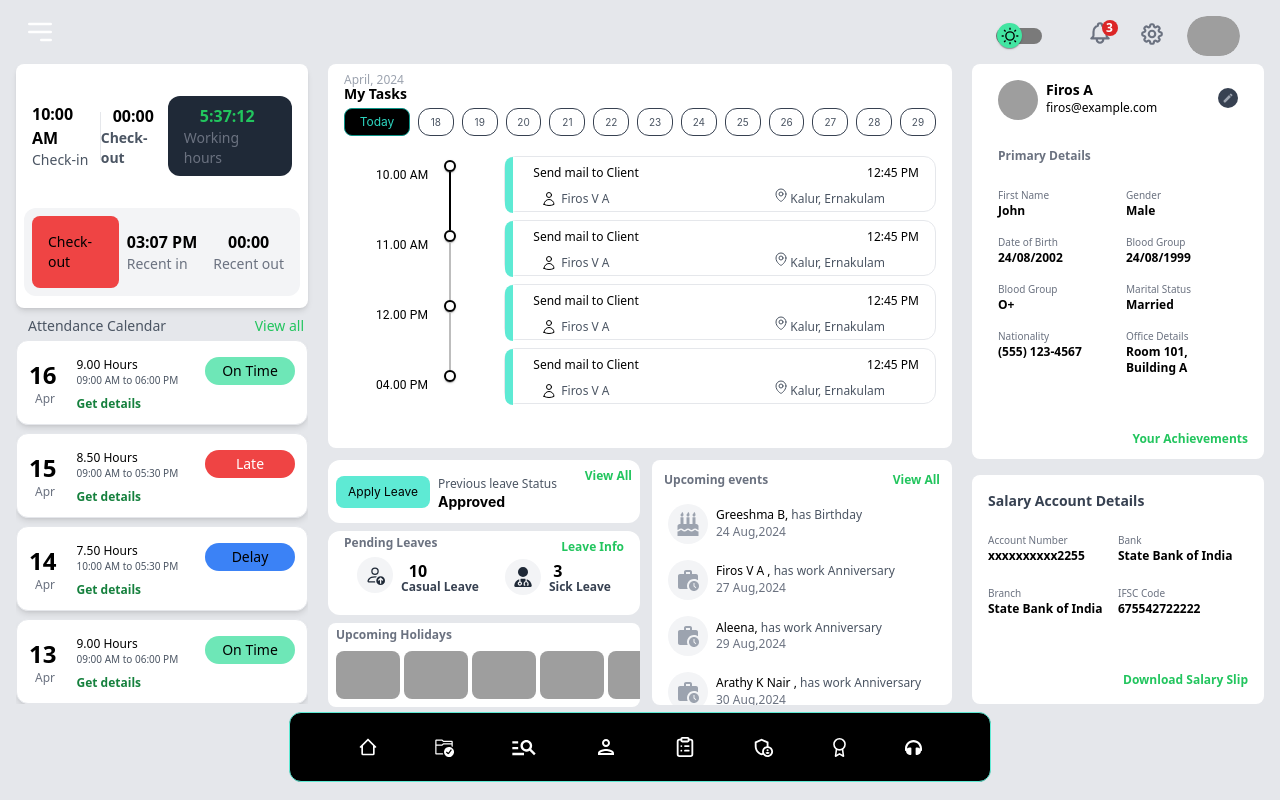
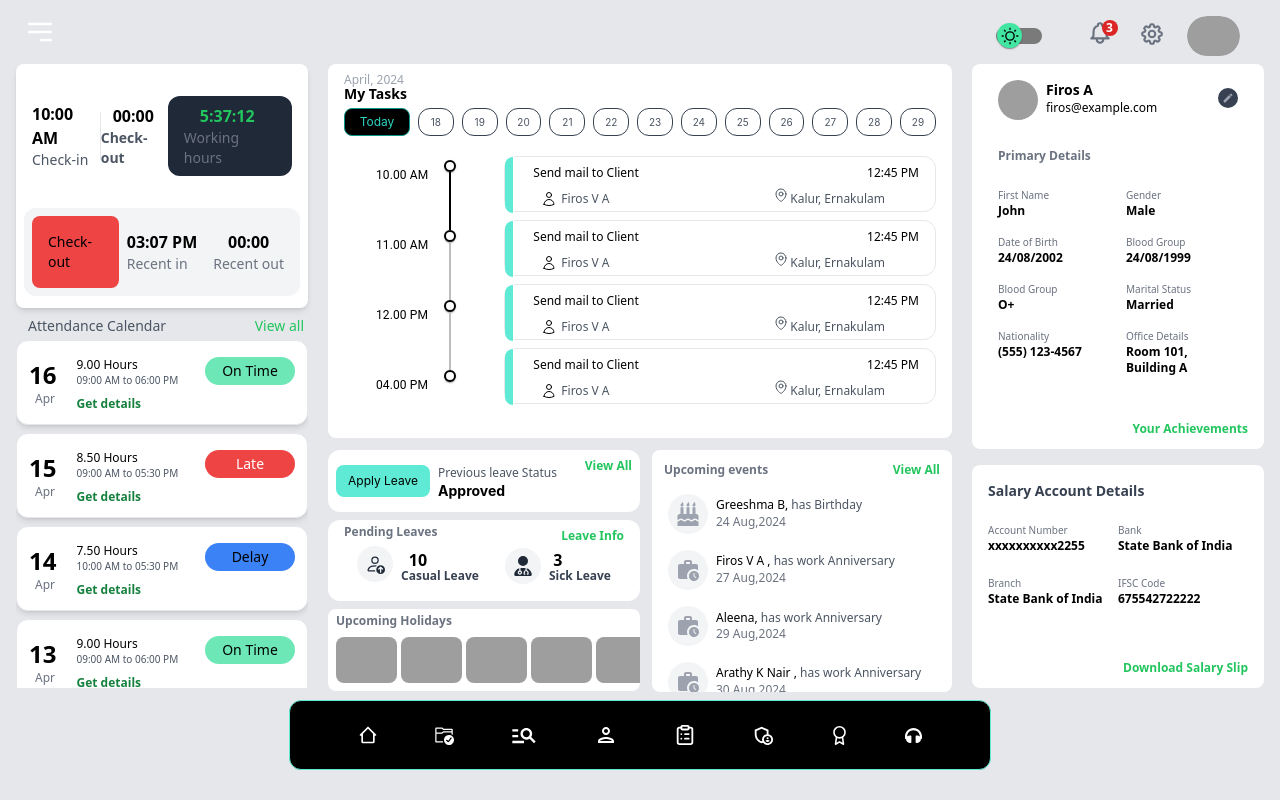
Before and after one commit to Greeshma7894/hrmsadmin, a React (Create React App) app: page / in a window 1280 px wide. Built offline with nearby package versions, Linux system fonts and the light colour scheme; grey boxes are pictures that could not be loaded.

Commit message:
update:alignment

```diff
--- a/src/components/AdminDashboard.js
+++ b/src/components/AdminDashboard.js
@@ -13,13 +13,13 @@ const AdminDashboard = () => {
   const dates = Array.from({ length: 12 }, (_, i) => i + 18); // Generate an array of dates from 18 to 29
   const data = [1, 2, 3, 4];
   return (
-    <div className="dark:bg-neutral-900 bg-gray-200 h-screen min-h-screen flex flex-col">
+    <div className="overflow-hidden dark:bg-neutral-900 bg-gray-200 h-screen  flex flex-col">
       <div>
         <Header className="fixed h-full top-0 left-0 w-full" />
         <div />
       </div>
 
-      <div className=" px-4 flex h-4/5">
+      <div className=" px-4 flex h-[78%]">
         <div className=" w-full h-full md:w-1/4">
           <Attendence />
         </div>
@@ -249,7 +249,7 @@ const AdminDashboard = () => {
 
             <div className=" pe-0 h-full w-1/2 px-3">
               <div
-                className="rounded-lg h-[73%]  dark:bg-black bg-white dark:border border-gray-700 flex flex-col overflow-hidden"
+                className="rounded-lg h-[74%]  dark:bg-black bg-white dark:border border-gray-700 flex flex-col overflow-hidden"
 
               >
                 <div className="pl-3 pt-3 text-xs text-gray-500 mb-4 flex justify-between items-center">
--- a/src/components/EmployeeDetails.js
+++ b/src/components/EmployeeDetails.js
@@ -109,7 +109,7 @@ const EmployeeDetails = () => {
         </h1>
       </div>
     </div>
-    <h1 className="absolute bottom-4 right-4 text-green-500 font-semibold text-xs cursor-pointer hover:underline">
+    <h1 className="absolute bottom-3 right-4 text-green-500 font-semibold text-xs cursor-pointer hover:underline">
       Download Salary Slip
     </h1>
   </div>
--- a/src/components/Navbar.js
+++ b/src/components/Navbar.js
@@ -45,7 +45,7 @@ const Navbar = ({ activePage }) => {
   ];
 
   return (
-    <div className='flex justify-center  mt-2 mb-2 dark:bg-neutal-900 bg-grey-200'>
+    <div className='flex justify-center mt-3 pb-4 dark:bg-neutal-900 bg-grey-200'>
       <div className='flex bg-black border border-teal-300 justify-between gap-8 rounded-xl py-3 px-14 items-center'>
         {items.map(({ icon, label, key, size, to }) => (
           <NavbarItem
```
